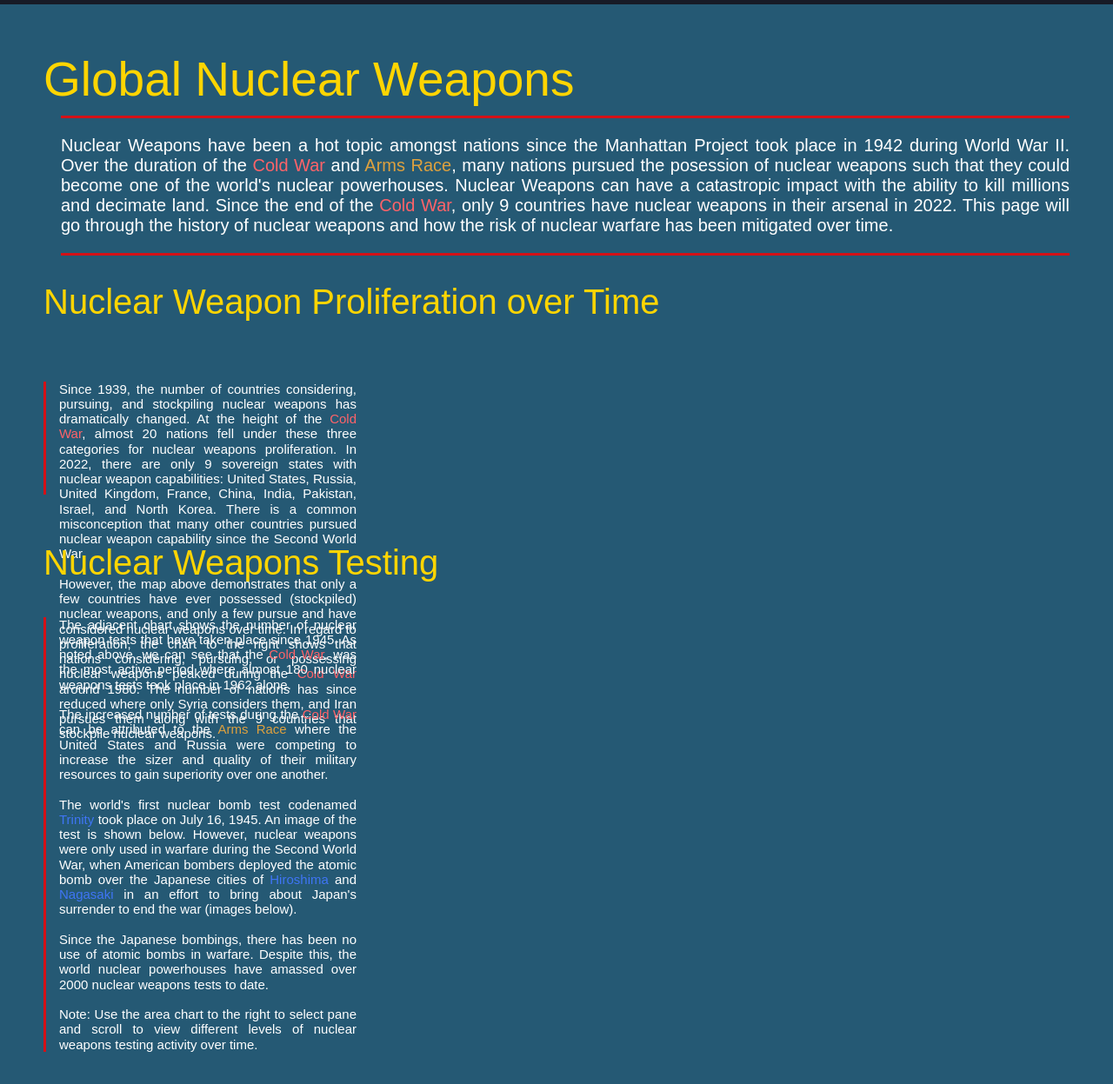
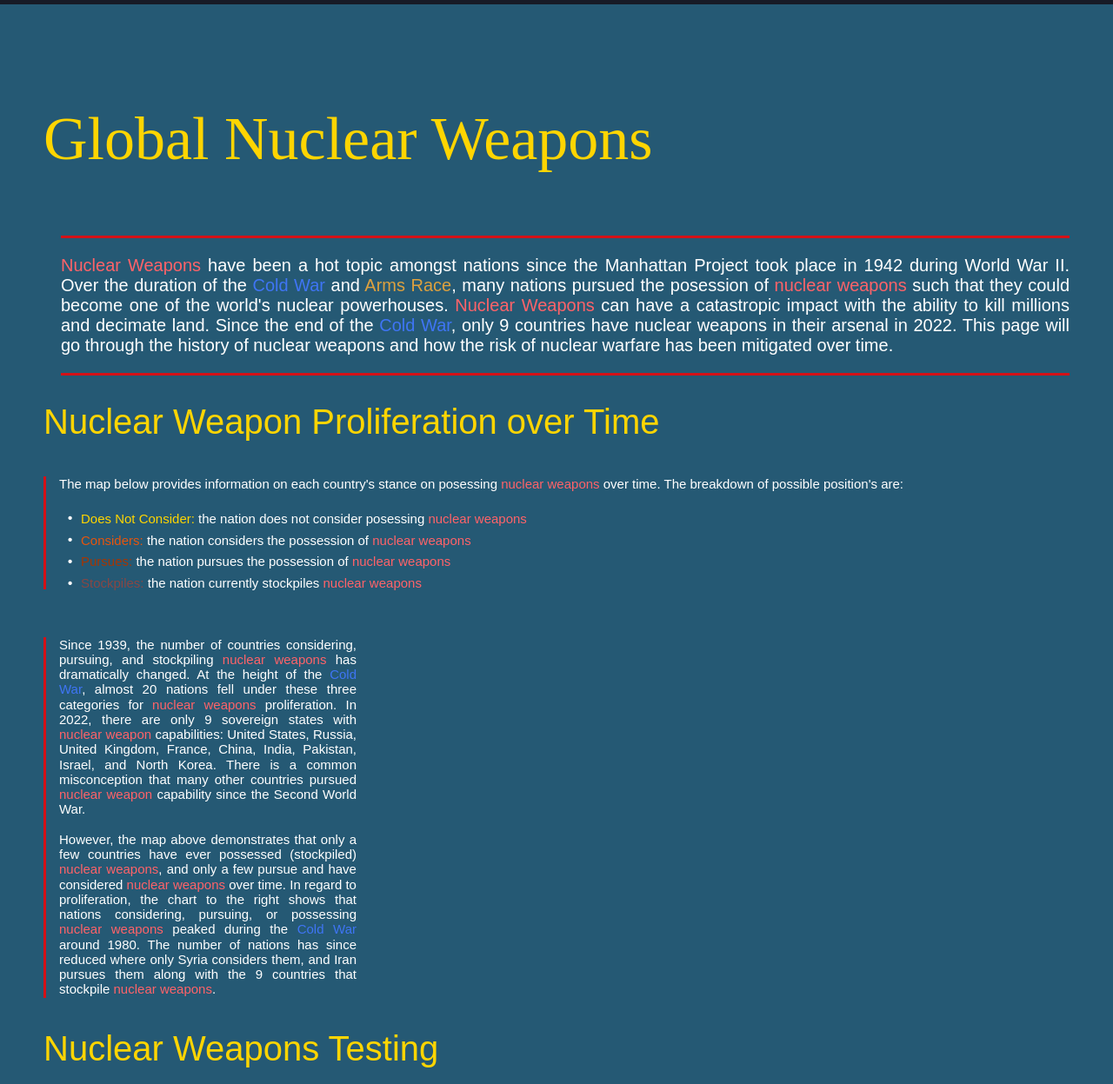
Before and after one commit to mbas0011/global_nuclear_position, a plain HTML site: page index.html in a window 1280 px wide. Shown: the top 1247 px of the page at 87% size. Drawn offline with nearby package versions, Linux system fonts and the light colour scheme; a script that the page names is missing.

Commit message:
updated html

```diff
--- a/index.html
+++ b/index.html
@@ -38,19 +38,19 @@
       <div class="pure-g">
         <div class="pure-u-1-1">
           <div class="h1">
-            <h1>Global Nuclear Weapons</h1>
+            <p style="font-family:Staatliches; color:#ffd500; font-size:70px;"; >Global Nuclear Weapons</p>
           </div>
           <div class="titlepara">
             <p>
-              <a class="green">Nuclear Weapons</a>
+              <a class="red">Nuclear Weapons</a>
               <a class="bold">have been a hot topic amongst nations since the Manhattan Project
                 took place in 1942 during World War II. Over the duration of the </a>
-              <a class="red">Cold War</a> and
+              <a class="blue">Cold War</a> and
               <a class="brown">Arms Race</a>,
-              <a class="bold">many nations pursued the posession of <a class="green">nuclear weapons</a> such that they could become one of the world's nuclear powerhouses.</a>
-              <a class="green">Nuclear Weapons</a> can have
+              <a class="bold">many nations pursued the posession of <a class="red">nuclear weapons</a> such that they could become one of the world's nuclear powerhouses.</a>
+              <a class="red">Nuclear Weapons</a> can have
               <a class="bold">a catastropic impact with the ability to kill millions and decimate land. Since the end of the </a>
-              <a class="red">Cold War</a>, only 9 countries have nuclear weapons in their arsenal in 2022.
+              <a class="blue">Cold War</a>, only 9 countries have nuclear weapons in their arsenal in 2022.
               <a class="bold">This page will go through the history of nuclear weapons and how the risk of nuclear warfare has been mitigated over time.</a>
             </p>
           </div>
@@ -71,6 +71,32 @@
       <!-- End of First Section Heading -->
 
       <!-- Block for Visualisation 1 -->
+      <div class="pure-g">
+        <div class="pure-u-1-1">
+          <div class="textcontent">
+            <div class="border">
+                <p style="padding-left: 15px;">
+                  The map below provides information on each country's stance on posessing <a class="red">nuclear weapons</a>
+                  over time. The breakdown of possible position's are:
+                    <ul>
+                      <li><a style=color:#ffd500; >Does Not Consider:</a> <a class="white">the nation does not consider posessing
+                        <a class="red">nuclear weapons</a></a>
+                      </li>
+                      <li><a style=color:#e6550d; >Considers:</a> <a class="white">the nation considers the possession of
+                        <a class="red">nuclear weapons</a></a>
+                      </li>
+                      <li><a style=color:#a63603; >Pursues:</a> <a class="white">the nation pursues the possession of
+                        <a class="red">nuclear weapons</a></a>
+                      </li>
+                      <li><a style=color:#884745; >Stockpiles:</a> <a class="white">the nation currently stockpiles
+                        <a class="red">nuclear weapons</a></a>
+                      </li>
+                    </ul>
+                </p>
+            </div>
+          </div>
+        </div>
+
       <div class="pure-u-1-1">
         <div id="map" class="vis-container"></div>
       </div>
@@ -78,20 +104,20 @@
       <div class="pure-g">
         <div class="pure-u-1-3">
           <div class="textcontent">
-            <div class="border">
+            <div class="border1">
                 <p style="padding-left: 15px;">
                     Since 1939, the number of countries considering, pursuing, and stockpiling
-                    <a class="green">nuclear weapons</a> has dramatically changed. At the height of the
-                    <a class="red">Cold War</a>, almost 20 nations fell under these three categories for
-                    <a class="green">nuclear weapons</a> proliferation. In 2022, there are only 9 sovereign states with <a class="green">nuclear weapon</a> capabilities:
+                    <a class="red">nuclear weapons</a> has dramatically changed. At the height of the
+                    <a class="blue">Cold War</a>, almost 20 nations fell under these three categories for
+                    <a class="red">nuclear weapons</a> proliferation. In 2022, there are only 9 sovereign states with <a class="red">nuclear weapon</a> capabilities:
                     United States, Russia, United Kingdom, France, China, India, Pakistan, Israel, and North Korea.
-                    There is a common misconception that many other countries pursued <a class="green">nuclear weapon</a> capability since the Second World War.
+                    There is a common misconception that many other countries pursued <a class="red">nuclear weapon</a> capability since the Second World War.
                     </br></br>However, the map above demonstrates that only a few countries have ever possessed (stockpiled)
-                    <a class="green">nuclear weapons</a>, and only a few pursue and have considered <a class="green">nuclear weapons</a>
+                    <a class="red">nuclear weapons</a>, and only a few pursue and have considered <a class="red">nuclear weapons</a>
                     over time. In regard to proliferation, the chart to the right shows that nations considering, pursuing, or possessing
-                    <a class="green">nuclear weapons</a> peaked during the <a class="red">Cold War</a> around 1980.
+                    <a class="red">nuclear weapons</a> peaked during the <a class="blue">Cold War</a> around 1980.
                     The number of nations has since reduced where only Syria considers them, and Iran pursues them along with the 9 countries that stockpile
-                    <a class="green">nuclear weapons</a>.
+                    <a class="red">nuclear weapons</a>.
                 </p>
             </div>
           </div>
@@ -122,21 +148,21 @@
           <div class="textcontent">
             <div class="border2">
             <p style="padding-left: 15px;">
-              The adjacent chart shows the number of <a class="green">nuclear weapon</a> tests that
+              The adjacent chart shows the number of <a class="red">nuclear weapon</a> tests that
               have taken place since 1945. As noted above, we can see that the
-              <a class="red">Cold War</a>, was the most active period where almost 180  <a class="green">nuclear weapons</a> tests took place in 1962 alone.
+              <a class="blue">Cold War</a>, was the most active period where almost 180  <a class="red">nuclear weapons</a> tests took place in 1962 alone.
               </br></br>
-              The increased number of tests during the <a class="red">Cold War</a> can be attributed to the
+              The increased number of tests during the <a class="blue">Cold War</a> can be attributed to the
               <a class="brown">Arms Race</a> where the United States and Russia were competing to increase the sizer and quality of
               their military resources to gain superiority over one another.
               <br><br> The world's first nuclear bomb test codenamed
-              <a class="blue">Trinity</a> took place on July 16, 1945. An image of the test is shown below. However,
-              <a class="green">nuclear weapons</a> were only used in warfare during the Second World War, when American bombers
+              <a class="teal">Trinity</a> took place on July 16, 1945. An image of the test is shown below. However,
+              <a class="red">nuclear weapons</a> were only used in warfare during the Second World War, when American bombers
               deployed the atomic bomb over the Japanese cities of
-              <a class="blue">Hiroshima</a> and <a class="blue">Nagasaki</a> in an effort to bring about Japan's surrender to end the war (images below).
+              <a class="teal">Hiroshima</a> and <a class="teal">Nagasaki</a> in an effort to bring about Japan's surrender to end the war (images below).
               </br></br>Since the Japanese bombings, there has been no use of atomic bombs in warfare.
-              Despite this, the world nuclear powerhouses have amassed over 2000 <a class="green">nuclear weapons</a> tests to date.
-            </br></br> Note: Use the area chart to the right to select pane and scroll to view different levels of <a class="green">nuclear weapons</a>
+              Despite this, the world nuclear powerhouses have amassed over 2000 <a class="red">nuclear weapons</a> tests to date.
+            </br></br> Note: Use the area chart to the right to select pane and scroll to view different levels of <a class="red">nuclear weapons</a>
             testing activity over time.
             </p>
             </div>
@@ -159,9 +185,9 @@
             <div class="textcontent">
               <div class="border2a">
                 <p style="padding-left: 15px;">
-                    Image Source: <a style="color:white"><a href=https://en.wikipedia.org/wiki/Trinity_(nuclear_test)> Wikipedia</a></a>
+                    Image Source: <a style="color:white"><a style="color:#ffd500"; href=https://en.wikipedia.org/wiki/Trinity_(nuclear_test)> Wikipedia</a></a>
                     <br><br>
-                    <a class="blue">Trinity</a> was the codename for the first detonation of <a class="green">nuclear weapon</a> as part
+                    <a class="teal">Trinity</a> was the codename for the first detonation of <a class="red">nuclear weapon</a> as part
                     of the Manhattan Project. The device was nicknamed "The Gadget" that released around
                     25 kilotons of TNT of explosive energy. The test site was lated declared a National Historic Landmark in 1965.
                 </p>
@@ -173,10 +199,10 @@
             <div class="textcontent">
               <div class="border2a">
                 <p style="padding-left: 15px;">
-                    Image Source: <a style="color:white"><a href=https://www.nbcnews.com/news/world/atomic-bomb-dropped-japan-s-hiroshima-75-years-ago-still-n1235849> NBC News</a></a>
+                    Image Source: <a style="color:white"><a style="color:#ffd500"; href=https://www.nbcnews.com/news/world/atomic-bomb-dropped-japan-s-hiroshima-75-years-ago-still-n1235849> NBC News</a></a>
                     <br><br>
                     The image above illustrates the aftermath of the first atomic bomb ever used in warfare.
-                    <a class="blue">Hiroshima</a> was the town in Japan that experienced the first ever <a class="green">nuclear weapon</a> as part
+                    <a class="teal">Hiroshima</a> was the town in Japan that experienced the first ever <a class="red">nuclear weapon</a> as part
                     detonation. The result of the bombing was an estimated 140,000 casualties.
                 </p>
               </div>
@@ -187,11 +213,11 @@
             <div class="textcontent">
               <div class="border2a">
                 <p style="padding-left: 15px;">
-                    Image Source: <a style="color:white"><a href=https://en.wikipedia.org/wiki/Atomic_bombings_of_Hiroshima_and_Nagasaki> Wikipedia</a></a>
+                    Image Source: <a style="color:white"><a style="color:#ffd500"; href=https://en.wikipedia.org/wiki/Atomic_bombings_of_Hiroshima_and_Nagasaki> Wikipedia</a></a>
                     <br><br>
                     The image above depsicts the mushroom clouds from the
-                    <a class="blue">Hiroshima</a> (left) and <a class="blue">Nagasaki</a> (right) bombings.
-                    These remain the only use of <a class="green">nuclear weapons</a> in armed conflict hold
+                    <a class="teal">Hiroshima</a> (left) and <a class="teal">Nagasaki</a> (right) bombings.
+                    These remain the only use of <a class="red">nuclear weapons</a> in armed conflict hold
                     significance due to the Japanese later surrendering to The Allies, effectively ending the war.
                 </p>
               </div>
@@ -219,7 +245,7 @@
           <div class="textcontent">
             <div class="border3">
             <p style="padding-left: 15px;">
-                A way to quantify the proliferation of <a class="green">nuclear weapons</a>
+                A way to quantify the proliferation of <a class="red">nuclear weapons</a>
                 over time is to look at the stockpiles and inventories of countries over time.
                 The estimated inventories of countries are larger than the nuclear warhead stockpiles as
                 they do not include retired warheads queued for dismantlement.
@@ -228,8 +254,8 @@
                 As we can see the number of warheads has reduced significantly since the peak of military
                 stockpiles in 1986, mitigating the risk and potential arsenal of nuclear powerhouse nations over time.
                 <br><br>
-                The reduction in <a class="green">nuclear weapon</a> stockpiles can be attributed to the
-                end of the <a class="red">Cold War</a> combined with the global reduction in nuclear missile spending.
+                The reduction in <a class="red">nuclear weapon</a> stockpiles can be attributed to the
+                end of the <a class="blue">Cold War</a> combined with the global reduction in nuclear missile spending.
                 Furthermore, safeguards and treaties have been established to ban nuclear warfare. This aims to avoid any future misconduct
                 and deter countries from engaging in nuclear combat to prevent the world from suffering catastrophic damage.
             </p>
@@ -300,13 +326,13 @@
           <div class="textcontent">
             <div class="border5">
             <p style="padding-left: 15px;">
-              Despite the slow decline of  <a class="green">nuclear weapon</a>
+              Despite the slow decline of  <a class="red">nuclear weapon</a>
               proliferation, bomb testing and arsenal size over the last 30 years,
-              <a class="green">nuclear weapons</a> still remain necessary for global nuclear powers.
+              <a class="red">nuclear weapons</a> still remain necessary for global nuclear powers.
               As opposed to discussing nuclear disarmament, global nuclear powers have planned to retain
               or even increase their arsenals in the near future. This can be attributed to the disagreement
               regarding nuclear non-proliferation treaties and strategies. With the current political climate,
-              the use of <a class="green">nuclear weapons</a> are not looking to slow down, but rather act
+              the use of <a class="red">nuclear weapons</a> are not looking to slow down, but rather act
               as a deterrent for other nations to remain out of conflict. This is done with the goal to
               maintain the maximum possible level of global peace in mind today.
             </p>
@@ -318,8 +344,8 @@
             <div class="pure-u-1-1">
               <div class=border6>
               <p style="padding-left: 15px;">This visualisation was created by Sean Bastians
-              </br> All data was sourced from the <a style="color:white"><a href=https://fas.org/issues/nuclear-weapons/status-world-nuclear-forces/> Federation of American Scientists</a></a>
-              and <a style="color:white"><a href=https://ourworldindata.org/nuclear-weapons> Our World in Data</a></a>
+              </br> All data was sourced from the <a style="color:white"><a style="color:#ffd500"; href=https://fas.org/issues/nuclear-weapons/status-world-nuclear-forces/> Federation of American Scientists</a></a>
+              and <a style="color:white"><a style="color:#ffd500"; href=https://ourworldindata.org/nuclear-weapons> Our World in Data</a></a>
               </p>
               </div>
             </div>
```
